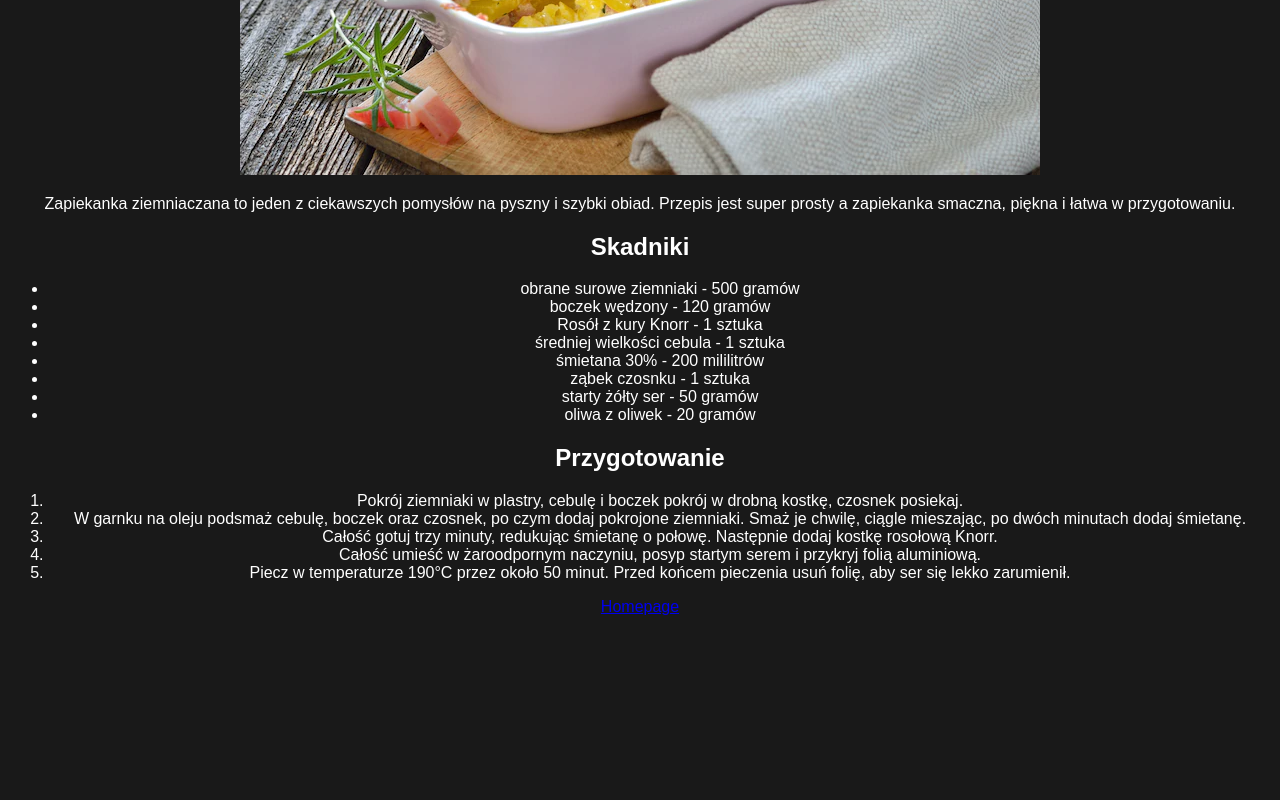
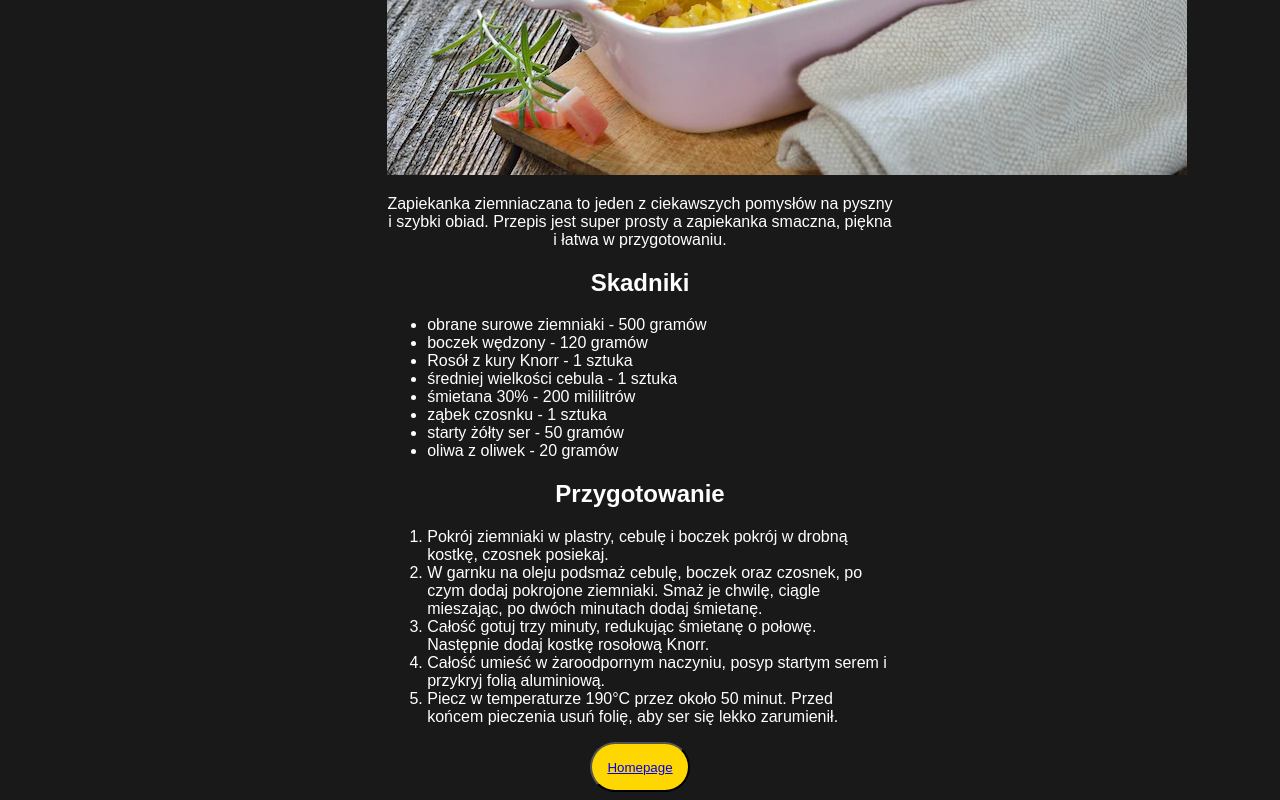
Before and after one commit to artur893/reciepes, a plain HTML site: page reciepes/zapiekanka.html in a window 1280 px wide. Shown: the part 458-1258 px from the top of the page. Before the commit the page ends 1082 px from the top, so only its background shows below. Drawn offline with Linux system fonts and the light colour scheme.

Commit message:
Add better styles

```diff
--- a/reciepes/zapiekanka.html
+++ b/reciepes/zapiekanka.html
@@ -15,6 +15,7 @@
         </p>
     </div>
     <h2>Skadniki</h2>
+    <div class="left">
         <ul>
             <li>obrane surowe ziemniaki - 500 gramów</li>
             <li>boczek wędzony - 120 gramów</li>
@@ -25,7 +26,9 @@
             <li>starty żółty ser - 50 gramów</li>
             <li>oliwa z oliwek - 20 gramów</li>
         </ul>
+    </div>
     <h2>Przygotowanie</h2>
+    <div class="left">
         <ol>
             <li>Pokrój ziemniaki w plastry, cebulę i boczek pokrój w drobną kostkę, czosnek posiekaj.</li>
             <li>W garnku na oleju podsmaż cebulę, boczek oraz czosnek, po czym dodaj pokrojone ziemniaki. Smaż je chwilę, ciągle mieszając, po dwóch minutach dodaj śmietanę.</li>
@@ -33,6 +36,7 @@
             <li>Całość umieść w żaroodpornym naczyniu, posyp startym serem i przykryj folią aluminiową.</li>
             <li>Piecz w temperaturze 190°C przez około 50 minut. Przed końcem pieczenia usuń folię, aby ser się lekko zarumienił.</li>
         </ol>
-    <a href="../index.html">Homepage</a>
+    </div>
+    <button><a href="../index.html">Homepage</a></button>
 </body>
 </html>
--- a/style.css
+++ b/style.css
@@ -13,6 +13,8 @@ h1 {
 
 div {
     text-align: center;
+    margin: auto;
+    width: 40%;
 
 }
 
@@ -23,3 +25,7 @@ button {
     background-color: gold;
     color: white;
 }
+
+.left {
+    text-align: left;
+}
```
Also changed, not shown: reciepes/zupa.html (+2 -2 lines). Lines whose indentation alone changed are shown as unchanged.
